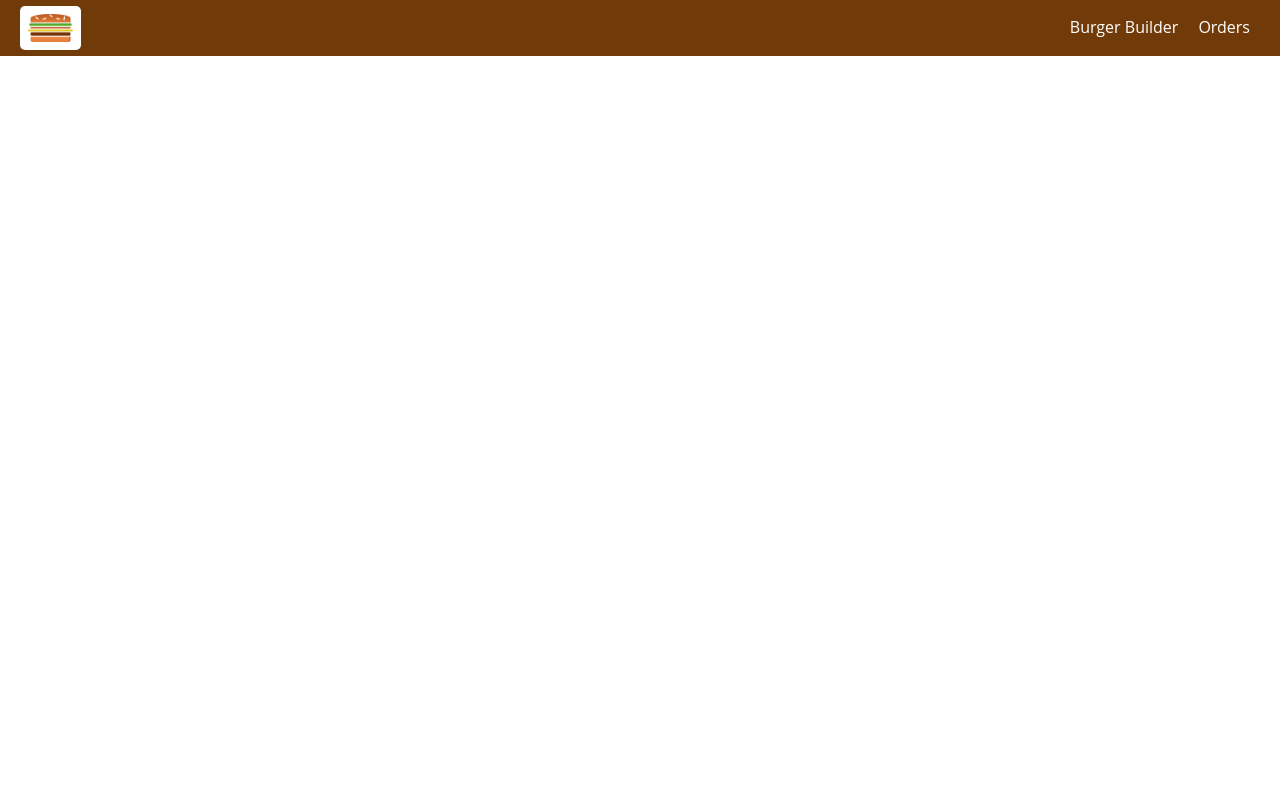
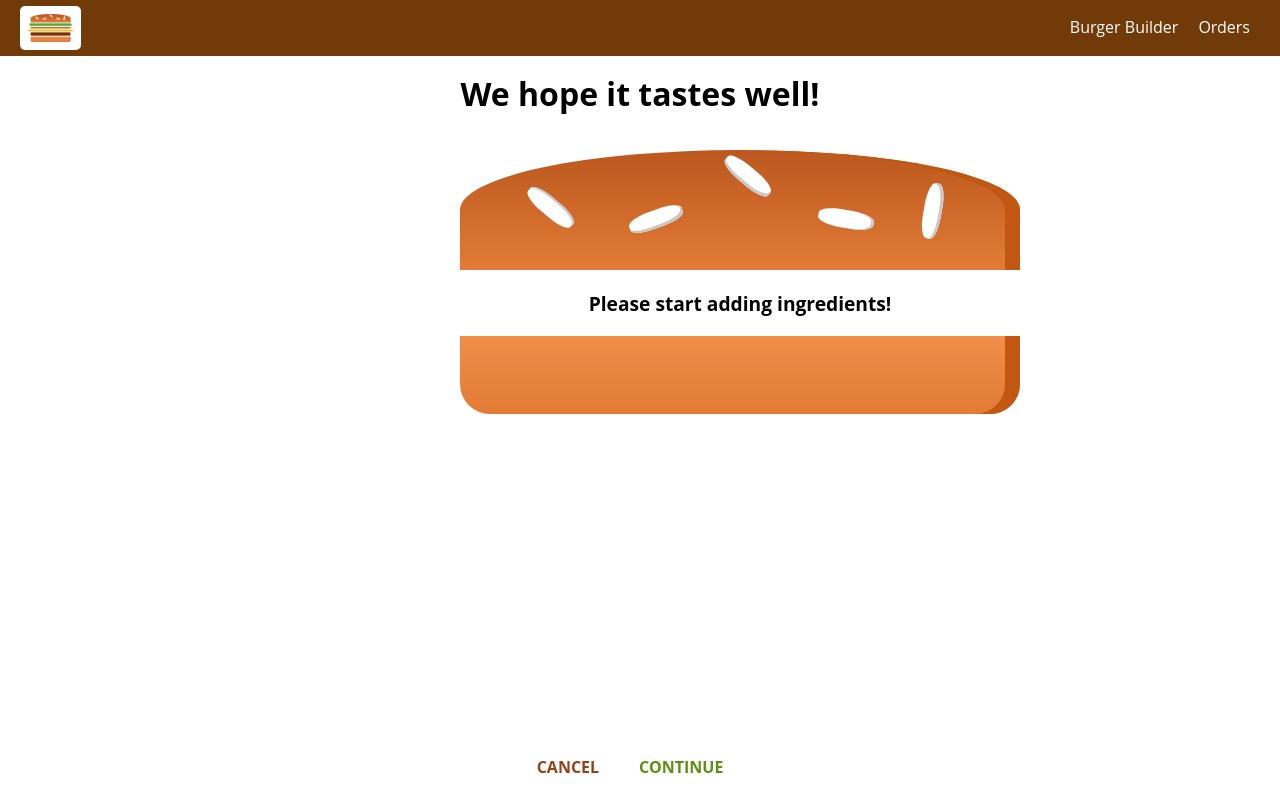
Before and after one commit to shivs077/BurgerBuilder, a React (Create React App) app: page /BurgerBuilder/checkout in a window 1280 px wide. Built offline with nearby package versions, Linux system fonts and the light colour scheme.

Commit message:
more url fixesss

```diff
--- a/src/App.js
+++ b/src/App.js
@@ -12,9 +12,9 @@ class App extends Component {
       <div>
         <Layout>
           <Switch>
-            <Route path="/checkout" component={Checkout} />
-            <Route path="/orders" component={Orders} />
-            <Route path="/BurgerBuilder" exact component={BurgerBuilder} />
+            <Route path="/BurgerBuilder/checkout" component={Checkout} />
+            <Route path="/BurgerBuilder/orders" component={Orders} />
+            <Route path="/BurgerBuilder/" exact component={BurgerBuilder} />
           </Switch>
         </Layout>
       </div>
--- a/src/components/Navigation/NavigationItems/NavigationItems.js
+++ b/src/components/Navigation/NavigationItems/NavigationItems.js
@@ -5,8 +5,8 @@ import NavigationItem from './NavigationItem/NavigationItem';
 
 const navigationItems = () => (
     <ul className={classes.NavigationItems}>
-        <NavigationItem link="/" exact>Burger Builder</NavigationItem>
-        <NavigationItem link="/orders">Orders</NavigationItem>
+        <NavigationItem link="/BurgerBuilder/" exact>Burger Builder</NavigationItem>
+        <NavigationItem link="/BurgerBuilder/orders">Orders</NavigationItem>
     </ul>
 );
 
--- a/src/containers/BurgerBuilder/BurgerBuilder.js
+++ b/src/containers/BurgerBuilder/BurgerBuilder.js
@@ -101,7 +101,7 @@ class BurgerBuilder extends Component {
         queryParams.push('price=' + this.state.totalPrice);
         const queryString = queryParams.join('&');
         this.props.history.push({
-            pathname: '/checkout',
+            pathname: '/BurgerBuilder/checkout',
             search: '?' + queryString
         });
 
--- a/src/containers/Checkout/Checkout.js
+++ b/src/containers/Checkout/Checkout.js
@@ -30,7 +30,7 @@ class Checkout extends Component {
     }
 
     checkoutContinuedHandler = () => {
-        this.props.history.replace( '/checkout/contact-data' );
+        this.props.history.replace( 'BurgerBuilder/checkout/contact-data' );
     }
 
     render () {
--- a/src/containers/Checkout/ContactData/ContactData.js
+++ b/src/containers/Checkout/ContactData/ContactData.js
@@ -110,7 +110,7 @@ class ContactData extends Component {
         axios.post( '/orders.json', order )
             .then( response => {
                 this.setState( { loading: false } );
-                this.props.history.push( '/' );
+                this.props.history.push( '/BurgerBuilder' );
             } )
             .catch( error => {
                 this.setState( { loading: false } );
```
